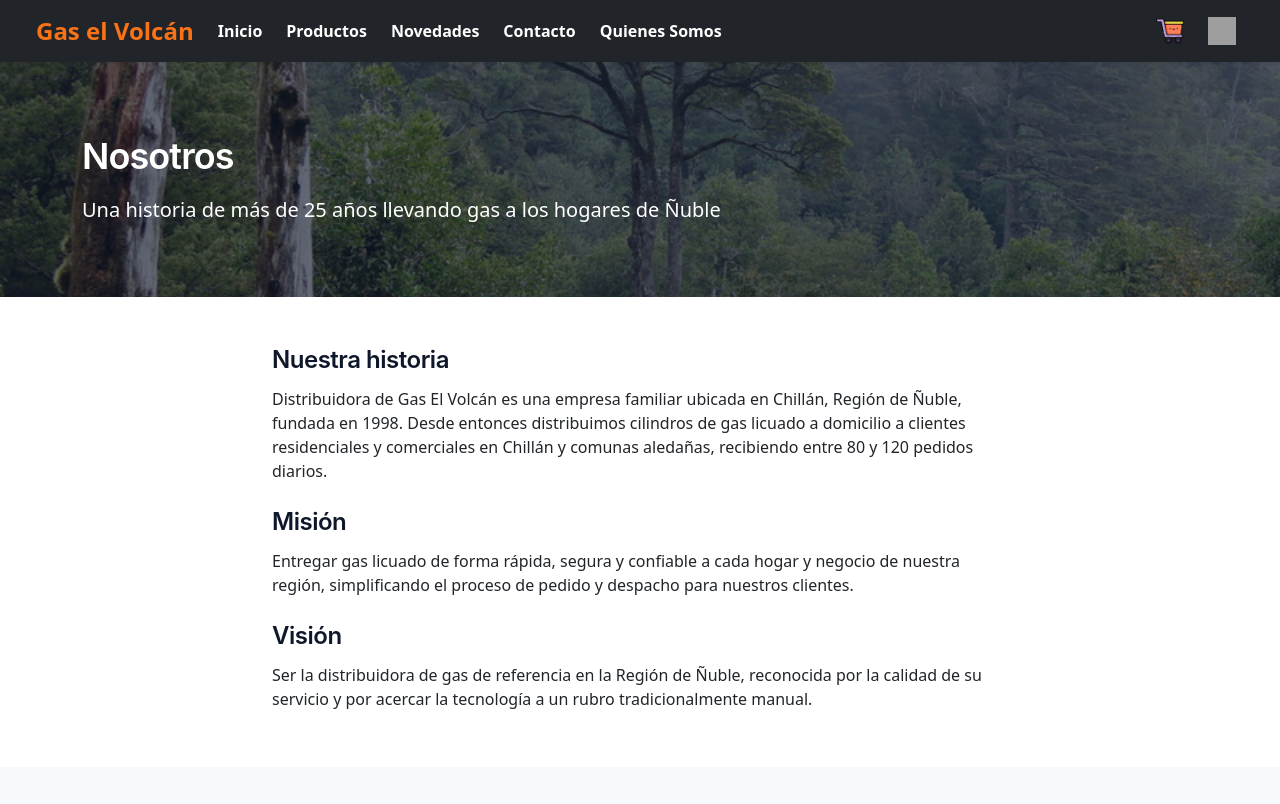
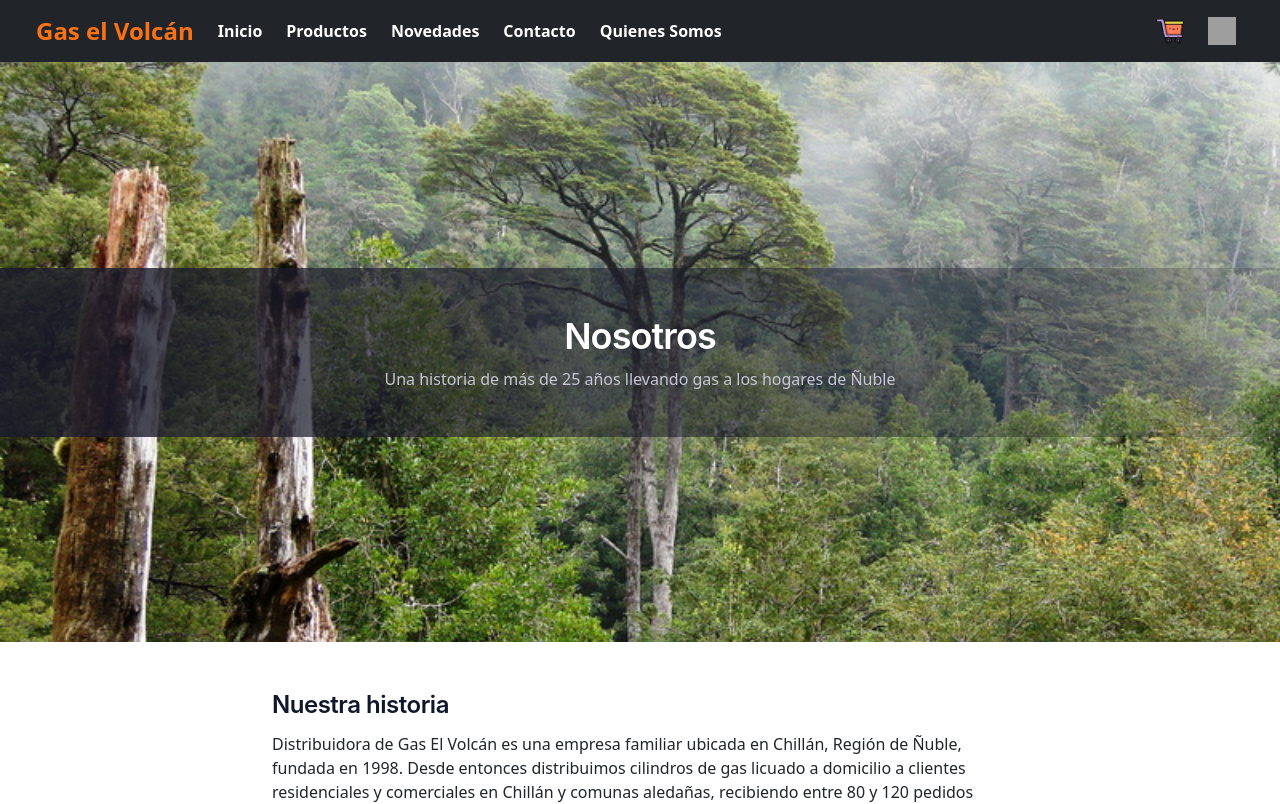
Before and after one commit to Fe-patino/Proyecto_React, a React (Vite) app: page /quienessomos in a window 1280 px wide. Shown: the top 804 px of the page. Built offline with nearby package versions, Linux system fonts and the light colour scheme; grey boxes are pictures that could not be loaded.

Commit message:
mejora visuales en el interfaz en el cabezado se ve mas grende y centre el texto dentro de ella

```diff
--- a/src/componentes/organismos/Footer.tsx
+++ b/src/componentes/organismos/Footer.tsx
@@ -17,7 +17,7 @@ function Footer() {
           </div>
         </div>
         <p className="text-center border-top border-secondary py-3 mb-0 small">
-          © 2024 Distribuidora de Gas El Volcán. Proyecto académico DSY1104.
+
         </p>
       </div>
     </footer>
--- a/src/paginas/Quien.tsx
+++ b/src/paginas/Quien.tsx
@@ -1,8 +1,6 @@
-import CardPersona from "../componentes/moleculas/CardPersona"
-
+import CardPersona from '../componentes/moleculas/CardPersona'
 
 function Quien() {
-
   const equipo = [
     { nombre: 'Carla Muñoz', rol: 'Administradora', foto: '/img/carlamunoz.png' },
     { nombre: 'María Pérez', rol: 'Operadora de llamadas', foto: '/img/mariaperez.png' },
@@ -18,17 +16,40 @@ function Quien() {
 
   return (
     <>
-      {/* Encabezado con imagen de fondo */}
+      {/* Encabezado con imagen de fondo (igual que en el HTML original) */}
       <div
-        className="text-white py-5"
-        style={{
-          background:
-            'linear-gradient(rgba(15,23,42,0.65), rgba(15,23,42,0.65)), url(/img/nosotros.png) center/cover no-repeat #1e293b',
-        }}
+        className="d-flex align-items-center text-center"
+        style={{ position: 'relative', overflow: 'hidden', minHeight: '580px' }}
       >
-        <div className="container py-4">
-          <h1 className="text-white">Nosotros</h1>
-          <p className="fs-5 mb-0">Una historia de más de 25 años llevando gas a los hogares de Ñuble</p>
+        <img
+          src="/img/nosotros.png"
+          alt="Equipo de Gas El Volcán"
+          style={{
+            position: 'absolute',
+            inset: 0,
+            width: '100%',
+            height: '100%',
+            objectFit: 'cover',
+            objectPosition: 'center center',
+            zIndex: 1,
+          }}
+        />
+        <div
+          style={{
+            position: 'relative',
+            zIndex: 2,
+            width: '100%',
+            padding: '46px 0',
+            background:
+              'linear-gradient(90deg, rgba(26,26,42,0.85) 0%, rgba(26,26,42,0.55) 55%, rgba(26,26,42,0.15) 100%)',
+          }}
+        >
+          <div className="container">
+            <h1 className="text-white m-0">Nosotros</h1>
+            <p className="mt-2 mb-0" style={{ color: '#C7C7D6' }}>
+              Una historia de más de 25 años llevando gas a los hogares de Ñuble
+            </p>
+          </div>
         </div>
       </div>
 
@@ -68,7 +89,7 @@ function Quien() {
           <div className="row g-4">
             {equipo.map((persona) => (
               <div className="col-6 col-md-3" key={persona.nombre}>
-                <CardPersona nombre={persona.nombre} rol={persona.rol} />
+                <CardPersona nombre={persona.nombre} rol={persona.rol} foto={persona.foto} />
               </div>
             ))}
           </div>
```
